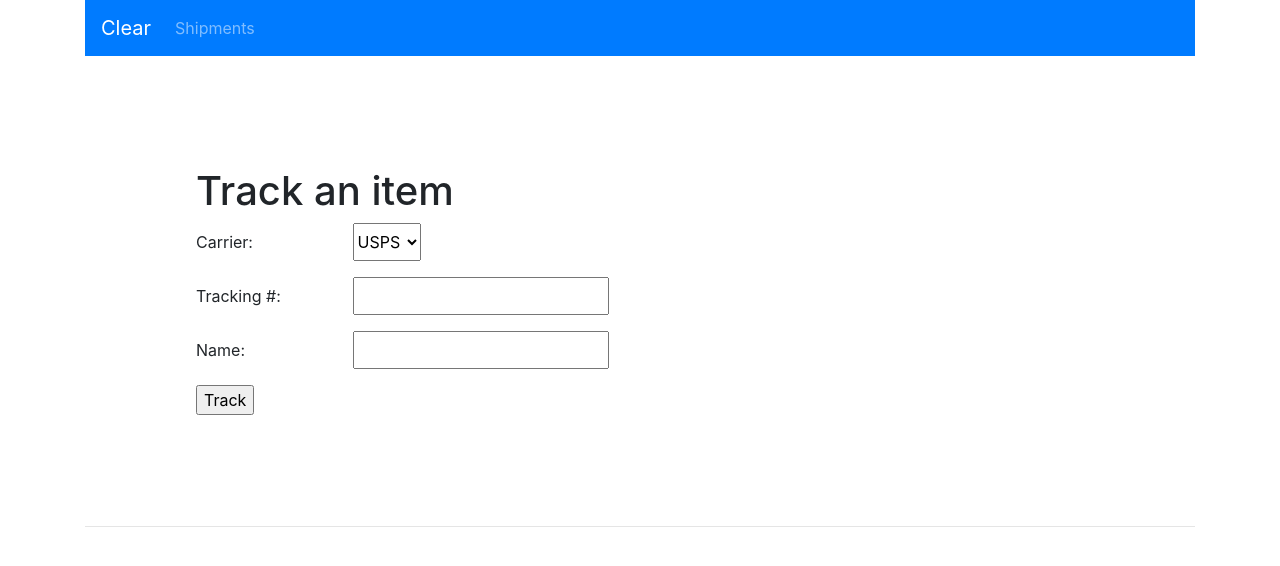
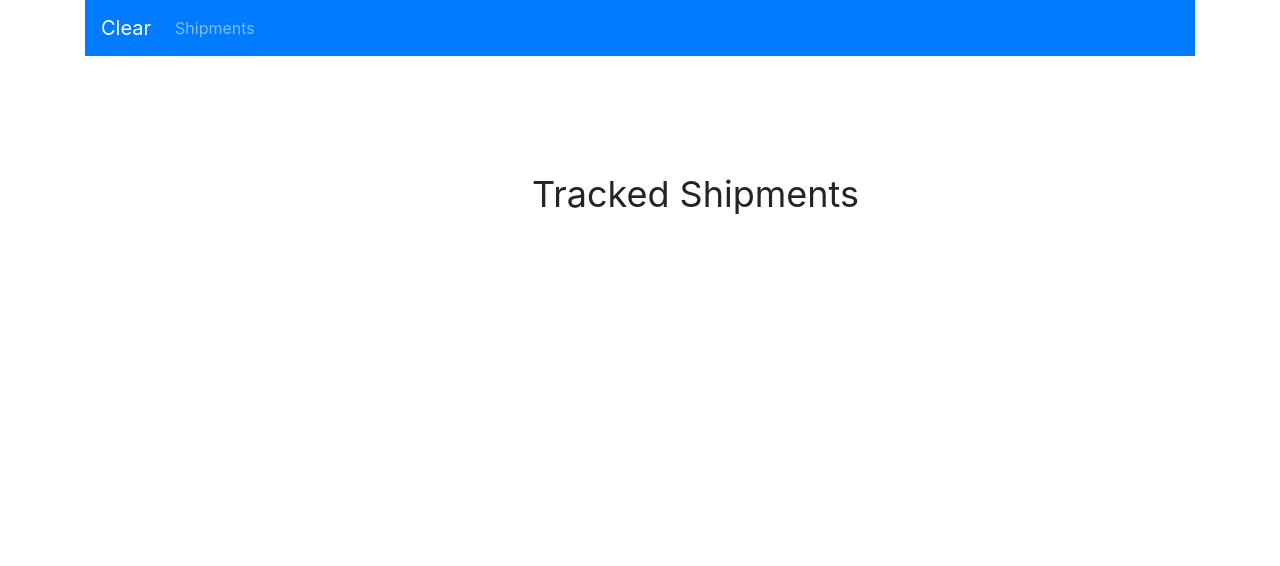
Before and after one commit to imsteev/clear, a Flask app: page /shipments in a window 1280 px wide. Shown: the top 566 px of the page. Run offline with Flask 2, Linux system fonts and the light colour scheme; data that the repository does not hold is empty; some libraries are stand-ins or nearby versions.

Commit message:
create layout for markup

```diff
--- a/main.py
+++ b/main.py
@@ -5,11 +5,13 @@ app = Flask(__name__)
 
 @app.route('/')
 def index():
-    return render_template('index.html', shipments=list(Shipment.query()))
+    all_shipments = list(Shipment.query())
+    print all_shipments
+    return render_template('index.html')
 
 @app.route('/shipments', methods=['GET'])
 def shipments():
-    return render_template('index.html', shipments=list(Shipment.query()))
+    return render_template('shipments.html', shipments=list(Shipment.query()))
 
 @app.route('/track', methods=['POST'])
 def track():
--- a/static/style/css/style.css
+++ b/static/style/css/style.css
@@ -11,8 +11,14 @@
 
 .track-item-form {
   text-align: left; }
+  .track-item-form input[type=text] {
+    text-indent: 5px; }
   .track-item-form input:focus, .track-item-form select {
     outline: none; }
+
+.pagetitle {
+  font-size: 36px;
+  text-align: center; }
 
 .tracked-item .trackingid {
   color: #ec213c;
--- a/static/style/scss/style.scss
+++ b/static/style/scss/style.scss
@@ -8,20 +8,26 @@
     margin-bottom: 10%;
     margin-left: 10%;
 }
-.tracked {
-
-}
 
 .tracking {
     outline: none;
 }
 .track-item-form {
     text-align: left;
+
+    input[type=text] {
+        text-indent: 5px;
+    }
     input:focus, select {
         outline: none;
     }
 }
 
+.pagetitle {
+    font-size: 36px;
+    text-align: center;
+
+}
 .tracked-item {
 
     .title {
--- a/templates/index.html
+++ b/templates/index.html
@@ -1,33 +1,9 @@
-<html>
-  <head>
-    <title>Clear</title>
-    <link rel="stylesheet" type="text/css" href="/static/style/css/style.css">
-    <script src="https://code.jquery.com/jquery-3.3.1.min.js" integrity="sha256-FgpCb/KJQlLNfOu91ta32o/NMZxltwRo8QtmkMRdAu8=" crossorigin="anonymous"></script>
-    <link href="https://maxcdn.bootstrapcdn.com/bootstrap/4.0.0/css/bootstrap.min.css" rel="stylesheet" integrity="sha384-Gn5384xqQ1aoWXA+058RXPxPg6fy4IWvTNh0E263XmFcJlSAwiGgFAW/dAiS6JXm" crossorigin="anonymous">
-    <script src="https://maxcdn.bootstrapcdn.com/bootstrap/4.0.0/js/bootstrap.min.js" integrity="sha384-JZR6Spejh4U02d8jOt6vLEHfe/JQGiRRSQQxSfFWpi1MquVdAyjUar5+76PVCmYl" crossorigin="anonymous"></script>
-  </head>
-  <body>
-    <div class="container">
-        <!-- A grey horizontal navbar that becomes vertical on small screens -->
-        <nav class="navbar navbar-expand-sm bg-primary navbar-dark">
-            <!-- Links -->
-            <a class="navbar-brand" href="/">Clear</a>
-            <ul class="navbar-nav">
-                <li class="nav-item">
-                <a class="nav-link" href="#">Shipments</a>
-                </li>
-            </ul>
-        </nav>
-        <div class='tracking screen'>
-            <div class='track-item-form'>
-                <h1>Track an item</h1>
-                {% include 'form.html' %}
-            </div>
-        </div>
-        <hr>
-        <div class='tracked row'>
-            {% include 'shipments.html' %}
-        </div>
+{% extends 'layout.html' %}
+{% block content %}
+<div class='tracking screen'>
+    <div class='track-item-form'>
+        <h1>Track an item</h1>
+        {% include 'form.html' %}
     </div>
-  </body>
-</html>
+</div>
+{% endblock %}
--- /dev/null
+++ b/templates/layout.html
@@ -0,0 +1,18 @@
+<html>
+  <head>
+    <title>Clear</title>
+    <link rel="stylesheet" type="text/css" href="/static/style/css/style.css">
+    <script src="https://code.jquery.com/jquery-3.3.1.min.js" integrity="sha256-FgpCb/KJQlLNfOu91ta32o/NMZxltwRo8QtmkMRdAu8=" crossorigin="anonymous"></script>
+    <link href="https://maxcdn.bootstrapcdn.com/bootstrap/4.0.0/css/bootstrap.min.css" rel="stylesheet" integrity="sha384-Gn5384xqQ1aoWXA+058RXPxPg6fy4IWvTNh0E263XmFcJlSAwiGgFAW/dAiS6JXm" crossorigin="anonymous">
+    <script src="https://maxcdn.bootstrapcdn.com/bootstrap/4.0.0/js/bootstrap.min.js" integrity="sha384-JZR6Spejh4U02d8jOt6vLEHfe/JQGiRRSQQxSfFWpi1MquVdAyjUar5+76PVCmYl" crossorigin="anonymous"></script>
+  </head>
+  <body>
+    <div class="container">
+        <!-- A grey horizontal navbar that becomes vertical on small screens -->
+        {% include 'navbar.html' %}
+        <div class='screen pagetitle'>{% block pagetitle %}{% endblock %}</div>
+        {% block content %}{% endblock %}
+    </div>
+    {% block footer %}{% endblock %}
+  </body>
+</html>
--- /dev/null
+++ b/templates/navbar.html
@@ -0,0 +1,9 @@
+<nav class="navbar navbar-expand-sm bg-primary navbar-dark">
+    <!-- Links -->
+    <a class="navbar-brand" href="/">Clear</a>
+    <ul class="navbar-nav">
+        <li class="nav-item">
+        <a class="nav-link" href="/shipments">Shipments</a>
+        </li>
+    </ul>
+</nav>
--- a/templates/shipments.html
+++ b/templates/shipments.html
@@ -1,8 +1,14 @@
+{% extends 'layout.html' %}
+{% block pagetitle %}Tracked Shipments{% endblock %}
+{% block content %}
+    <div class='tracked screen'>
         {% for shipment in shipments %}
-<dif class='tracked-item col-6'>
+        <div class='tracked-item'>
             <h1 class='name'>{{ shipment.name }}</h1>
             <p class='carrier'>{{ shipment.carrier }}</p>
             <p class='trackingid'>{{ shipment.tracking_id }}</p>
             <p> Shipped - Expected delivery next week</p>
         </dif>
         {% endfor %}
+    </div>
+{% endblock %}
```
Also changed, not shown: 2 other files. Lines whose indentation alone changed are shown as unchanged.
